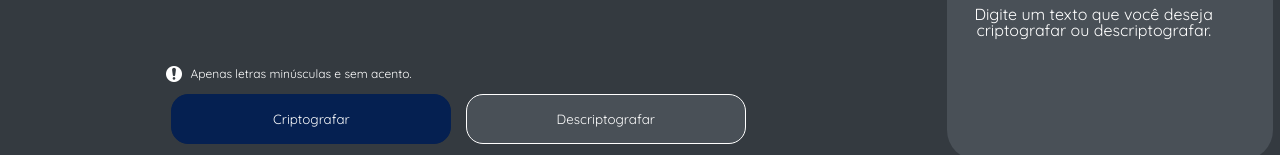
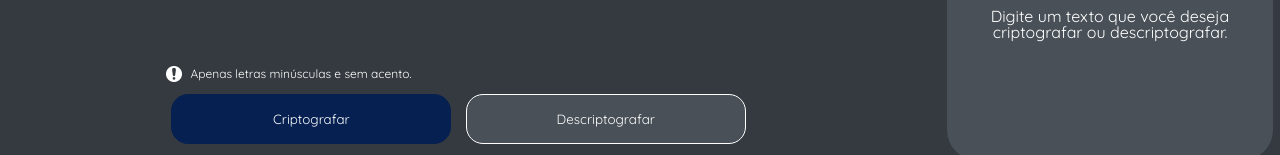
Before and after one commit to alexb7z/Challenge-ONE, a plain HTML site: page index.html in a window 1280 px wide. Shown: the part 488-643 px from the top of the page. Drawn offline with Linux system fonts and the light colour scheme.

Commit message:
Update style.css

```diff
--- a/css/style.css
+++ b/css/style.css
@@ -189,8 +189,10 @@ svg{
 
 .digite{
     position: absolute;
-    top: 75%;
-    right: 10%;
+    top: 78%;
+    width: 80%;
+    left: 50%;
+    transform: translate(-50%, -50%);
     font-size: 12pt;
     text-align: center;
     z-index: 2;
```
